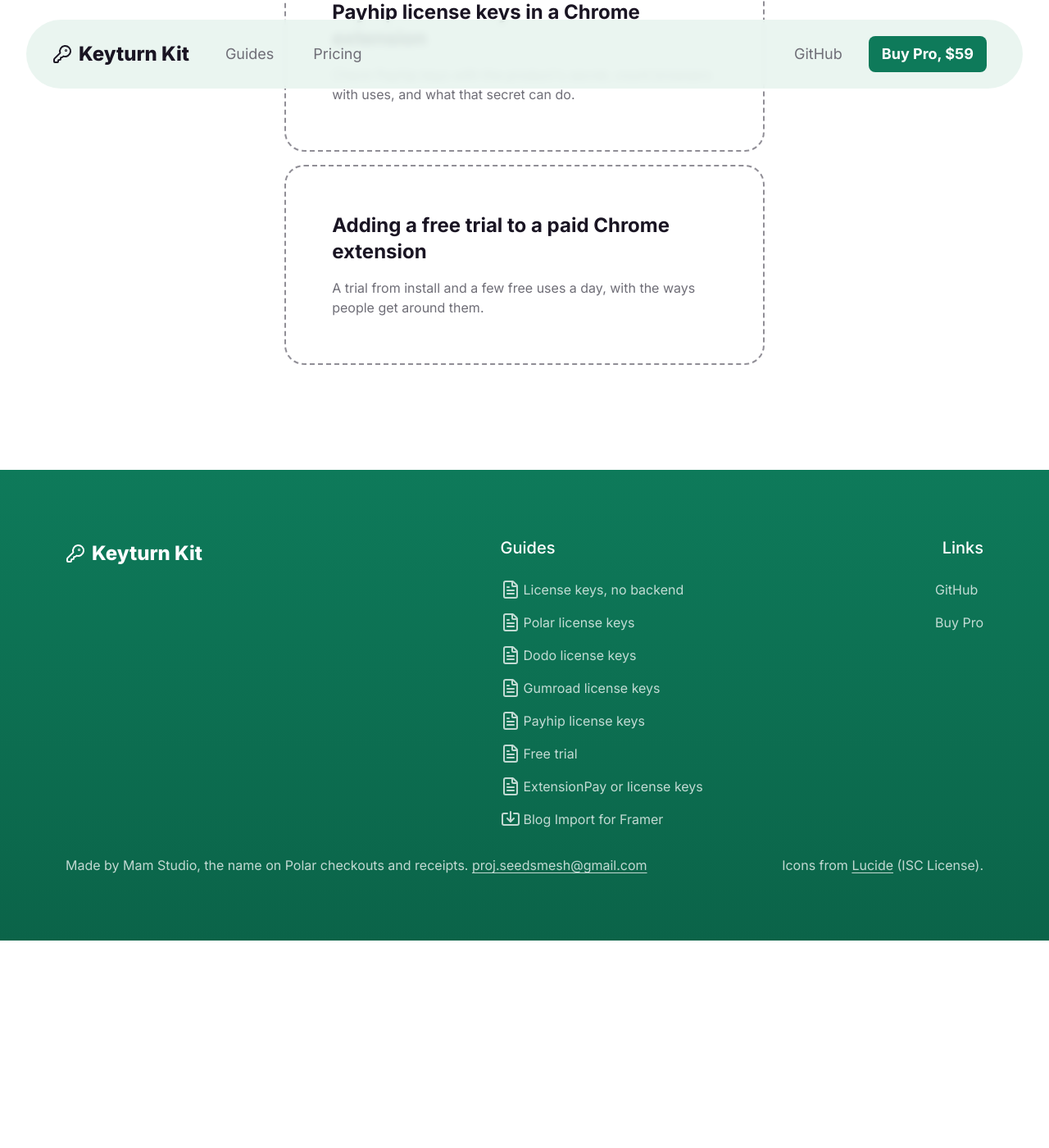
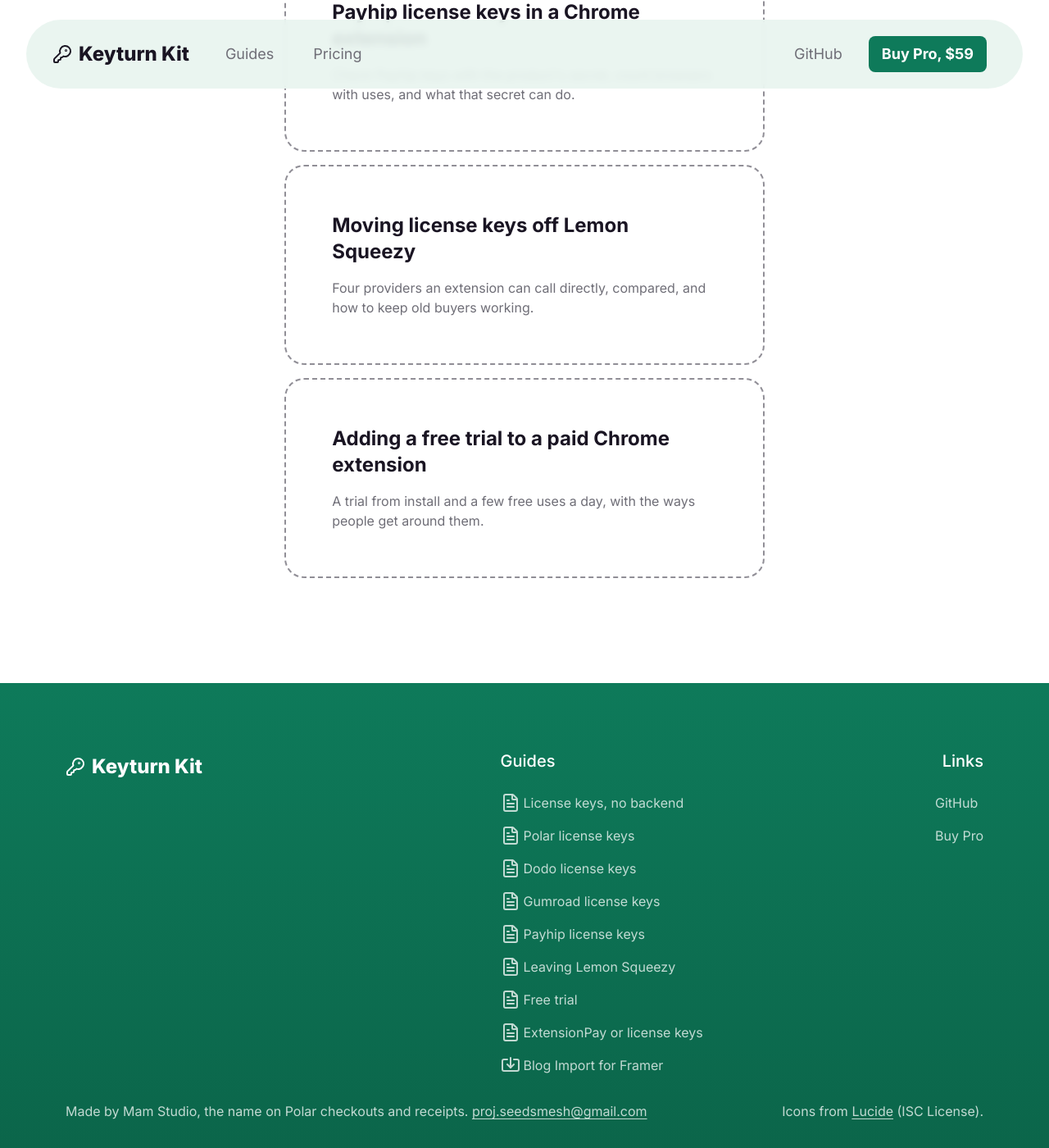
Before and after one commit to keyturnkit/keyturnkit.github.io, a Jekyll site: the page index.html, which Jekyll copies as it is, in a window 1280 px wide and 1400 px high, scrolled down 9383 px. Shown: the whole window at 82% size. Built offline with Jekyll 4.4.1, drawn with Linux system fonts in a browser that asks for light colours; before the commit the page ends 10530 px from its top, so only the background shows below that.

Commit message:
Link the Lemon Squeezy move guide from home and the free guide

```diff
--- a/index.html
+++ b/index.html
@@ -289,6 +289,7 @@
       <a class="dashed" href="/guides/dodo-license-keys-chrome-extension/"><h4>Dodo Payments license keys in a Chrome extension</h4><p>Activate and validate Dodo keys from the extension, and the business_id check Dodo leaves to you.</p></a>
       <a class="dashed" href="/guides/gumroad-license-keys-chrome-extension/"><h4>Gumroad license keys in a Chrome extension</h4><p>Verify Gumroad keys from the extension, and lock refunds yourself, since Gumroad keeps those keys enabled.</p></a>
       <a class="dashed" href="/guides/payhip-license-keys-chrome-extension/"><h4>Payhip license keys in a Chrome extension</h4><p>Check Payhip keys with the product's secret, count browsers with uses, and what that secret can do.</p></a>
+      <a class="dashed" href="/guides/move-license-keys-off-lemon-squeezy/"><h4>Moving license keys off Lemon Squeezy</h4><p>Four providers an extension can call directly, compared, and how to keep old buyers working.</p></a>
       <a class="dashed" href="/guides/chrome-extension-free-trial/"><h4>Adding a free trial to a paid Chrome extension</h4><p>A trial from install and a few free uses a day, with the ways people get around them.</p></a>
     </div>
   </section>
@@ -304,6 +305,7 @@
           <a href="/guides/dodo-license-keys-chrome-extension/"><svg><use href="#i-file-text"/></svg>Dodo license keys</a>
           <a href="/guides/gumroad-license-keys-chrome-extension/"><svg><use href="#i-file-text"/></svg>Gumroad license keys</a>
           <a href="/guides/payhip-license-keys-chrome-extension/"><svg><use href="#i-file-text"/></svg>Payhip license keys</a>
+          <a href="/guides/move-license-keys-off-lemon-squeezy/"><svg><use href="#i-file-text"/></svg>Leaving Lemon Squeezy</a>
           <a href="/guides/chrome-extension-free-trial/"><svg><use href="#i-file-text"/></svg>Free trial</a>
           <a href="/guides/extensionpay-alternative/"><svg><use href="#i-file-text"/></svg>ExtensionPay or license keys</a>
           <a href="/blog-import/"><svg><use href="#i-import"/></svg>Blog Import for Framer</a>
```
Also changed, not shown: guides/license-keys-chrome-extension.md (+2 -0 lines).
